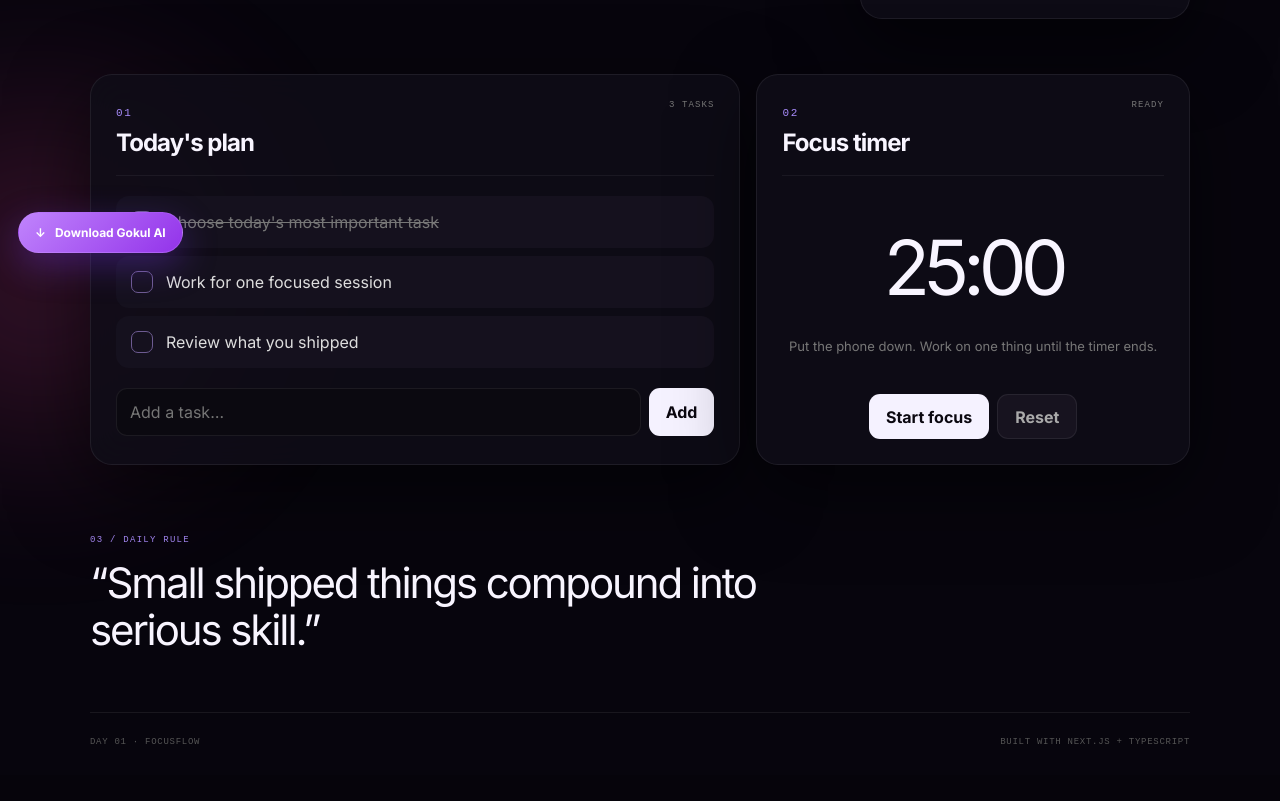
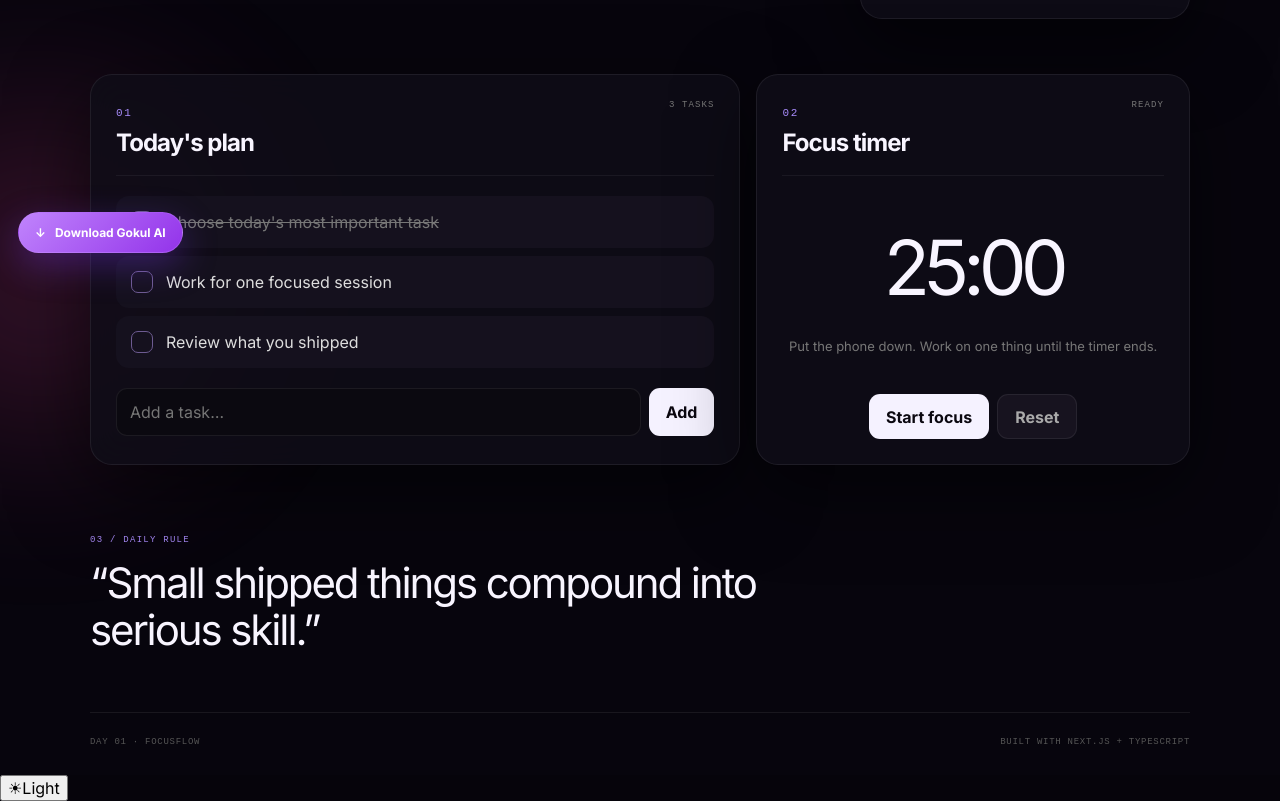
Before and after one commit to gokulmaniraj2008-collab/Gokul-aibot, a Next.js app: page /daily-focus in a window 1280 px wide. Shown: the part 529-1330 px from the top of the page. Before the commit the page ends 1304 px from the top, so only its background shows below. Built offline with nearby package versions, Linux system fonts and the light colour scheme.

Commit message:
feat: mount persistent theme toggle sitewide

```diff
--- a/app/layout.tsx
+++ b/app/layout.tsx
@@ -1,6 +1,7 @@
 import type { Metadata } from "next";
 import "./globals.css";
 import DownloadApp from "@/components/DownloadApp";
+import ThemeToggle from "@/components/ThemeToggle";
 
 export const metadata: Metadata = {
   title: "Gokul AI — Personal Portfolio & Assistant",
@@ -8,5 +9,13 @@ export const metadata: Metadata = {
 };
 
 export default function RootLayout({ children }: Readonly<{ children: React.ReactNode }>) {
-  return <html lang="en"><body>{children}<DownloadApp /></body></html>;
+  return (
+    <html lang="en" data-theme="dark">
+      <body>
+        {children}
+        <ThemeToggle />
+        <DownloadApp />
+      </body>
+    </html>
+  );
 }
```
